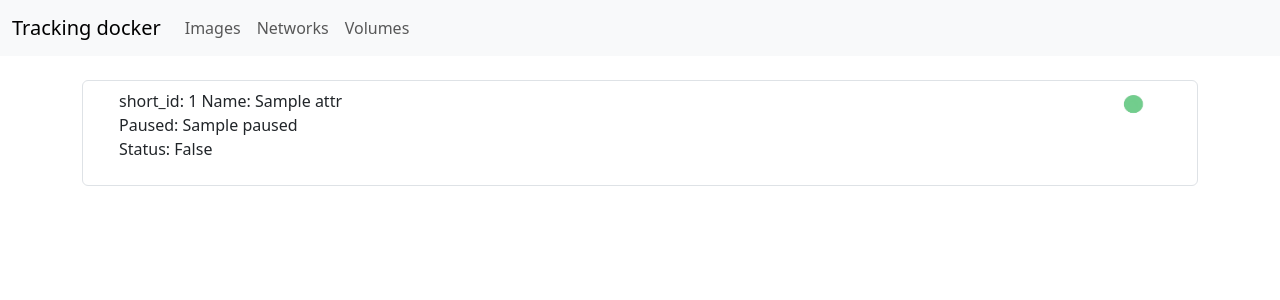
After one commit to BygTTeKep/TrackingDocker, a Django app: template tracking/templates/tracking/home.html in a window 1280 px wide. The commit adds this page. Shown: the top 300 px of the page. Run offline with Django 4.2, Linux system fonts and the light colour scheme; the template is opened without the code that fills it: most values are stand-ins (such as "Sample title", 1, 10 or a date in 2020).

Commit message:
update view and templates

```diff
--- a/tracking/templates/tracking/base.html
+++ b/tracking/templates/tracking/base.html
@@ -13,7 +13,7 @@
 </head>
 
 <body>
-
+    {%include 'tracking/navbar.html'%}
     <div class="container">
         <br />
         {%if messages%}
--- /dev/null
+++ b/tracking/templates/tracking/home.html
@@ -0,0 +1,73 @@
+{% extends 'tracking/base.html' %}
+
+{% block content %}
+<style>
+    li {
+    display: inline-block;
+    }
+    .blink {
+    -webkit-animation: blink 3s linear infinite;
+    animation: blink 3s linear infinite;
+    }
+    @-webkit-keyframes blink {
+        50% {opacity: 0.1;}
+        51% { opacity: 0.5;}
+        100% { opacity: 0;}
+    }
+    @keyframes blink {
+        50% {opacity: 0.1;}
+        51% { opacity: 0.3;}
+        100% { opacity: 1;}
+    }
+    ul {
+        list-style: none;
+        padding: 0 20px;
+    }
+    ul:after {
+        content: "";
+        clear: both;
+        display: block;
+    }
+    li:nth-child(odd) {
+        float: left;
+        width: 50%;
+        text-align: left;
+    }
+    li:nth-child(even) {
+        float: right;
+        width: 50%;
+        text-align: right;
+    }
+    li:nth-child(odd) a {
+        float: left;
+    }
+    li:nth-child(even) a {
+        float: right;
+    }
+</style>
+<div class="list-group">
+    {% if containers %}
+        {% for container in containers %}
+            <a href="{% url 'tracking:detailContainers' container.short_id %}" class="list-group-item list-group-item-action">
+                <div>
+                    <ul>
+                        <li>
+                            short_id: {{container.short_id}}
+                            Name: {{ container.attrs.Name }}<br>
+                            Paused: {{container.attrs.State.Paused}} <br>
+                            Status: {% if container.statusContainer %} True {% else %} False {% endif %}
+                        </li>
+                        <li>
+                            {% if container.attrs.State.Running %}{% load static %}<img src="{% static 'images/output_kdMmU.png' %}" class="blink" alt="" width="55" height="30">{% else %} <img src="{% static 'images/output_LhJuJ.png' %}" class="" alt="" width="55" height="30">{% endif %}
+                        </li>
+                    </ul>
+                </div>
+            </a>
+        {% endfor %}
+    {% else %} <h1>No containers</h1>
+    {% endif %}
+  </div>
+{% endblock %}
+<!-- com.docker.compose.version -->
+<!-- State': {'Status': 'exited', 'Running': False, 'Paused': False, 'Restarting': False, -->
+<!-- Env': ['PATH=/usr/local/bin:/usr/local/sbin:/usr/local/bin:/usr/sbin:/usr/bin:/sbin:/bin', 'LANG=C.UTF-8', 'GPG_KEY=A035C8C19219BA821ECEA86B64E628F8D684696D', 'PYTHON_VERSION=3.11.3', PYTHON_PIP_VERSION=22.3.1 -->
--- /dev/null
+++ b/tracking/templates/tracking/navbar.html
@@ -0,0 +1,22 @@
+<nav class="navbar navbar-expand-lg bg-body-tertiary">
+    <div class="container-fluid">
+        <a class="navbar-brand" href="{% url 'tracking:getContainers' %}">Tracking docker</a>
+        <button class="navbar-toggler" type="button" data-bs-toggle="collapse" data-bs-target="#navbarNavDropdown"
+            aria-controls="navbarNavDropdown" aria-expanded="false" aria-label="Toggle navigation">
+            <span class="navbar-toggler-icon"></span>
+        </button>
+        <div class="collapse navbar-collapse" id="navbarNavDropdown">
+            <ul class="navbar-nav">
+                <li class="nav-item">
+                    <a class="nav-link" href="{% url 'tracking:getImages' %}">Images</a>
+                </li>
+                <li class="nav-item">
+                    <a class="nav-link" href="{% url 'tracking:getNetworks' %}">Networks</a>
+                </li>
+                <li class="nav-item">
+                    <a class="nav-link" href="{% url 'tracking:getVolumes' %}">Volumes</a>
+                </li>
+            </ul>
+        </div>
+    </div>
+</nav>
--- a/tracking/urls.py
+++ b/tracking/urls.py
@@ -7,6 +7,10 @@ from .views import (
     get_containers_json,
     get_image_json,
     get_networks,
+    get_volumes,
+    get_volumes_json,
+    get_services_json,
+    detail_images,
 )
 
 
@@ -15,7 +19,14 @@ urlpatterns = [
     path("containers", get_сontainers, name="getContainers"),
     path("containers/<str:id>", detail_containers, name="detailContainers"),
     path("images", get_images, name="getImages"),
+    path("images/<str:id>", detail_images, name="detailImages"),
     path("api/containers", get_containers_json, name="getContainersApi"),
     path("api/images", get_image_json, name="getImagesApi"),
-    path("networks", get_networks, name="getNetworks")
+    path("networks", get_networks, name="getNetworks"),
+    # path("api/networks", get_image_json, name="getNetworksApi"),
+    path("volumes", get_volumes, name="getVolumes"),
+    path("api/volumes", get_volumes_json, name="getVolumesApi"),
+    path("api/services", get_services_json, name="getServicesApi"),
+
+
 ]
```
Also changed, not shown: TrackingDocker/settings.py (+10 -0 lines), docker-compose.yml (+12 -12 lines), tracking/tasks.py (+2 -8 lines), tracking/templates/tracking/allImages.html (+6 -5 lines), tracking/templates/tracking/allVolumes.html (added, +17 -0 lines), tracking/templates/tracking/detailImages.html (+12 -0 lines), tracking/views.py (+65 -32 lines).
